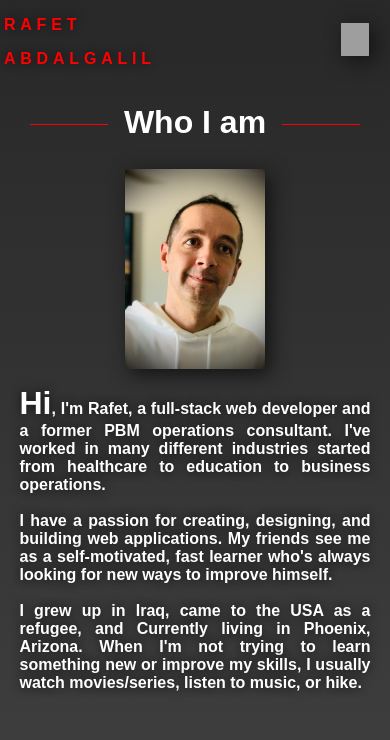
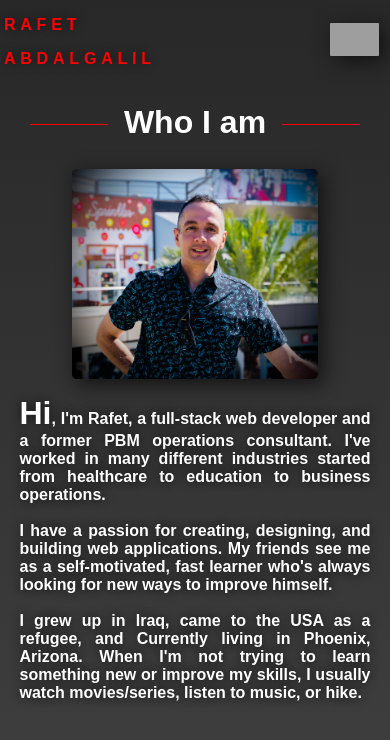
Before and after one commit to RafetAbd/portfolio-2022, a React (Create React App) app: page /aboutme in a window 390 px wide. Shown: the top 740 px of the page. Built offline with nearby package versions, Linux system fonts and the light colour scheme; grey boxes are pictures that could not be loaded.

Commit message:
replaced aboutme img

```diff
--- a/src/components/aboutMe/AboutMe.js
+++ b/src/components/aboutMe/AboutMe.js
@@ -15,7 +15,7 @@ const AboutMe = () => {
                 transition={{ duration: 1 }}
                 >Who I am</motion.h1>
                 <div className="who-i-am-div">
-                    <motion.img src='/IMG_6192.jpg' alt="rafet" className="rafet-img"
+                    <motion.img src='/DSC05712 2.jpg' alt="rafet" className="rafet-img"
                         initial={{ opacity: 0 }}
                         animate={{ opacity: 1 }}
                         transition={{ duration: 1.5 }}
--- a/src/components/aboutMe/aboutMe.css
+++ b/src/components/aboutMe/aboutMe.css
@@ -73,6 +73,13 @@ img {
     text-shadow: #121212 0px 0px 20px;
 }
 
+@media screen and (max-width: 1000px) {
+  img {
+    width: 40%;
+    height: 40%;
+  }
+}
+
 @media screen and (max-width: 850px) {
   .who-i-am-div > p {
     width: 100%;
@@ -97,10 +104,17 @@ img {
   }
 
   img {
-    width: 40%;
-    height: 40%;
+    width: 50%;
+    height: 50%;
     border-radius: 2%;
     justify-content: center;
     box-shadow: #121212 5px 5px 20px;
 }
 }
+
+@media screen and (max-width: 700px) {
+  img {
+    width: 70%;
+    height: 40%;
+  }
+}
```
Also changed, not shown: public/DSC05712 2.jpg (added).
